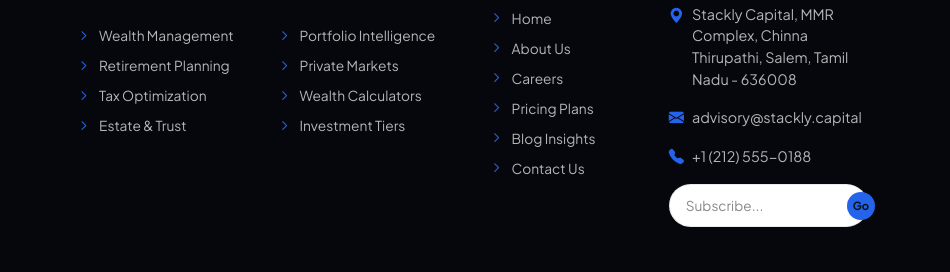
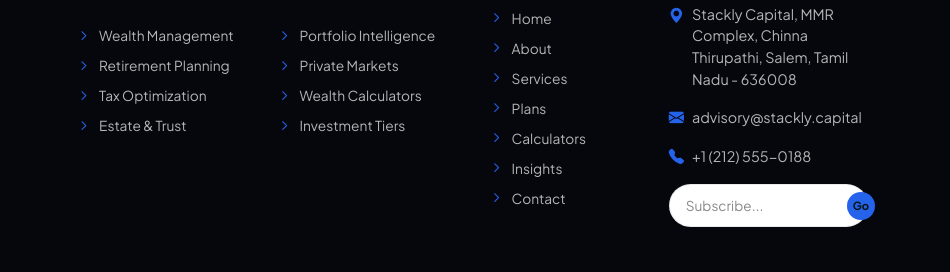
Before and after one commit to arumugam1010/Stackly-Investment-Wealth-Advisory, a plain HTML site: page about.html in a window 1280 px wide. Shown: the part 3958-4230 px from the top of the page, 330-1280 px from the left. Drawn offline with nearby package versions, Linux system fonts and the light colour scheme.

Commit message:
Update Company footer links across all pages to match main navigation links

```diff
--- a/about.html
+++ b/about.html
@@ -417,11 +417,12 @@
         <div class="footer-col-links-company footer-links">
           <h6>Company</h6>
           <a href="index.html">Home</a>
-          <a href="about.html">About Us</a>
-          <a href="404.html">Careers</a>
-          <a href="plans.html">Pricing Plans</a>
-          <a href="blog.html">Blog Insights</a>
-          <a href="contact.html">Contact Us</a>
+          <a href="about.html">About</a>
+          <a href="services.html">Services</a>
+          <a href="plans.html">Plans</a>
+          <a href="calculators.html">Calculators</a>
+          <a href="blog.html">Insights</a>
+          <a href="contact.html">Contact</a>
         </div>
         <div class="footer-col-links-support footer-links">
           <h6>Support</h6>
```
Also changed, not shown: blog.html (+6 -5 lines), calculators.html (+6 -5 lines), contact.html (+6 -5 lines), index.html (+6 -5 lines), plans.html (+6 -5 lines), services.html (+6 -5 lines).
